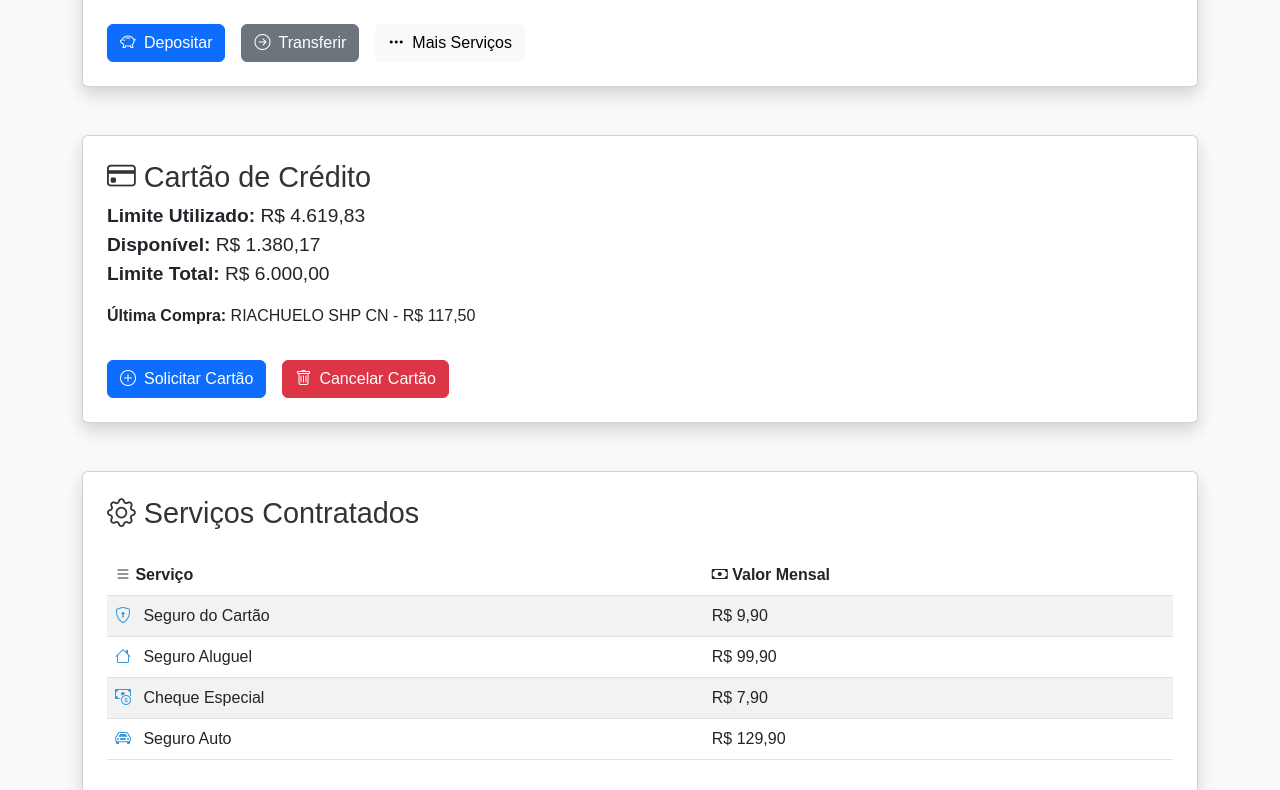
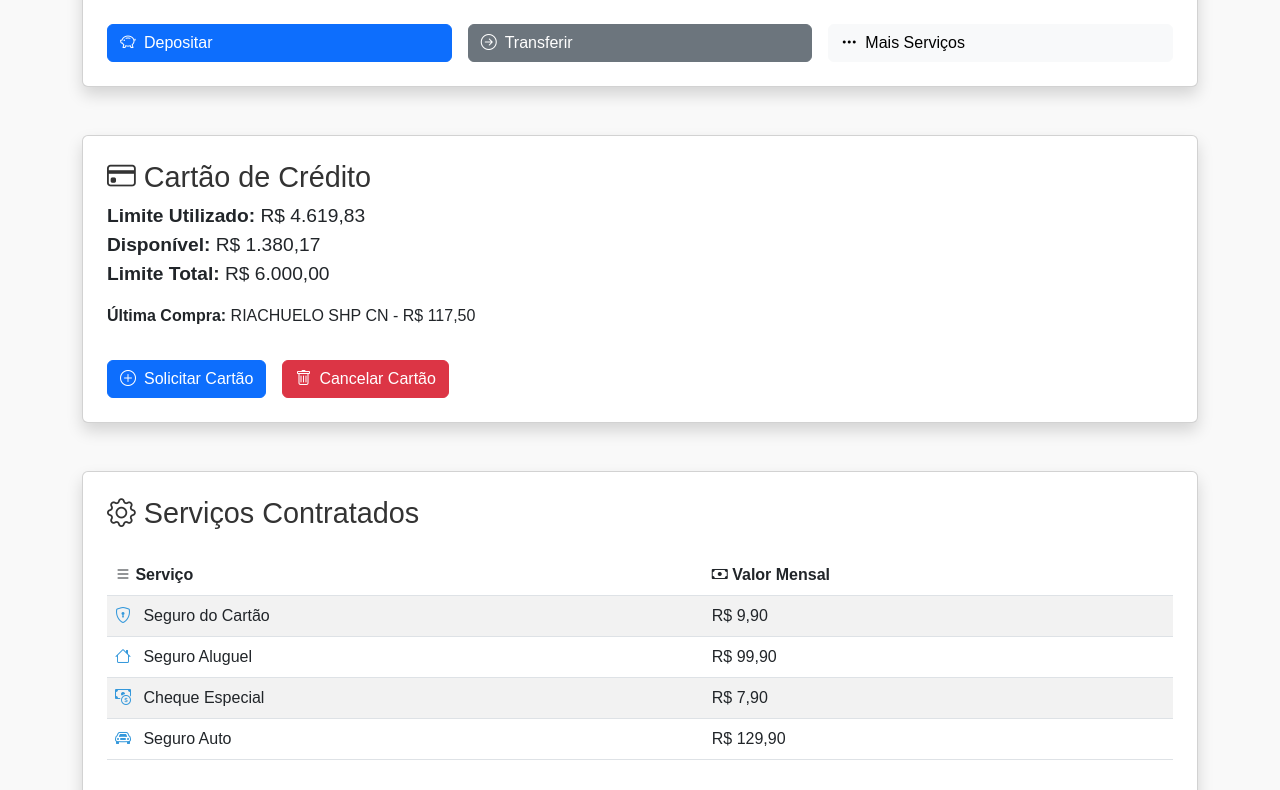
Before and after one commit to thiagotfer/fintech-site-fiap, a plain HTML site: page dashboard.html in a window 1280 px wide. Shown: the part 282-1072 px from the top of the page. Drawn offline with nearby package versions, Linux system fonts and the light colour scheme; files that its build step writes are made by us from their sources.

Commit message:
Update dashboard.css

```diff
--- a/assets/css/dashboard.css
+++ b/assets/css/dashboard.css
@@ -26,6 +26,8 @@ body {
 
 #saldo button {
     font-size: 1rem;
+    flex: 1; /* Faz os botões ocuparem o mesmo espaço */
+    min-width: 100px; /* Tamanho mínimo para dispositivos menores */
 }
 
 /* Cartão de Crédito */
@@ -54,6 +56,16 @@ body {
     color: #3498db;
 }
 
+/* Botões Responsivos */
+#saldo .d-flex {
+    flex-wrap: wrap; /* Permite que os botões quebrem linha em dispositivos menores */
+    gap: 10px; /* Adiciona espaçamento entre os botões */
+}
+
+#saldo button {
+    font-size: 1rem;
+}
+
 /* Rodapé */
 footer {
     font-size: 0.9rem;
```
